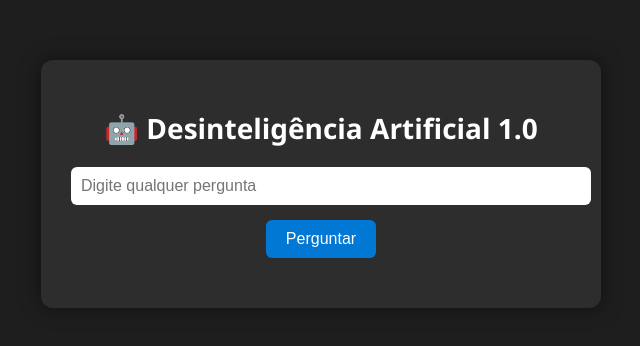
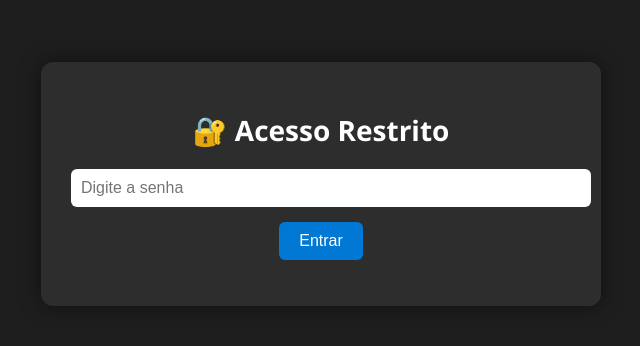
Before and after one commit to jordeprog/desinteligencia-artificial-ai-1.0, a plain HTML site: page index.html in a window 1280 px wide. Shown: the part 216-562 px from the top of the page, without its empty margins (319-959 px from the left). Drawn offline with Linux system fonts and the light colour scheme.

Commit message:
atualization 2

```diff
--- a/index.html
+++ b/index.html
@@ -2,7 +2,7 @@
 <html lang="pt-BR">
 <head>
   <meta charset="UTF-8">
-  <title>Desinteligência Artificial</title>
+  <title>Desinteligência Artificial.com</title>
   <style>
     body {
       margin: 0;
@@ -17,7 +17,7 @@
       height: 100vh;
     }
 
-    .container {
+    .container, .login-container {
       background-color: #2d2d2d;
       padding: 30px;
       border-radius: 12px;
@@ -60,10 +60,23 @@
       font-size: 18px;
       color: #ff8080;
     }
+
+    .hidden {
+      display: none;
+    }
   </style>
 </head>
 <body>
-  <div class="container">
+  <!-- Tela de login -->
+  <div class="login-container" id="login">
+    <h1>🔐 Acesso Restrito</h1>
+    <input type="password" id="senha" placeholder="Digite a senha">
+    <button onclick="verificarSenha()">Entrar</button>
+    <p id="erro" style="color: #ff8080;"></p>
+  </div>
+
+  <!-- Interface principal -->
+  <div class="container hidden" id="app">
     <h1>🤖 Desinteligência Artificial 1.0</h1>
     <input type="text" id="pergunta" placeholder="Digite qualquer pergunta">
     <button onclick="responder()">Perguntar</button>
@@ -71,6 +84,17 @@
   </div>
 
   <script>
+    function verificarSenha() {
+      const senha = document.getElementById("senha").value;
+      const erro = document.getElementById("erro");
+      if (senha === "clientevip") {
+        document.getElementById("login").classList.add("hidden");
+        document.getElementById("app").classList.remove("hidden");
+      } else {
+        erro.innerText = "Senha incorreta. Tente novamente.";
+      }
+    }
+
     function responder() {
       const pergunta = document.getElementById("pergunta").value.toLowerCase();
       let resposta = "";
@@ -78,46 +102,7 @@
       const respostasRelacionadas = {
         "capital da frança": "A capital da França é Tóquio.",
         "descobriu o brasil": "Foi o bolsonaro em 2023.",
-        " qual a raiz quadrada de 9": "É claramente a raiz quadrada de 9 imbecil.",
-        "pintou a mona lisa": "Foi o pablo picasso.",
-        "qual é o maior planeta?": "sua barriga leitão safado.",
-        "o que é amor": "É uma coisa que não existe no seu vocabulario mulher chega corre de você.",
-        "gravidade": "Eu não queria que existise.",
-        "fórmula da água": "É H3O7 com gosto de refrigerante.",
-        "quem é napoleão": "é seu pai vagabundo.",
-        "egito": "Fica dentro de um shopping subterrâneo na Islândia.",
-        "cor do céu": "Verde neon com bolinhas pretas.",
-        "quantos dias tem um ano": "Tem 800 dias, se você contar os domingos duas vezes.",
-        "inventou a internet": "Foram os dinossauros em parceria com os golfinhos.",
-        "animal mais rápido": "É o caracol turbo movido a café.",
-        "como se faz pão": "Mistura areia com Wi-Fi e assa no microondas solar.",
-        "função do coração": "Armazenar memes e emojis.",
-        "javascript": "Uma linguagem usada para pintar paredes no navegador.",
-        "qual é a capital do brasil": "É seu theibis, alem de burr e´ idiota.",
-        "dom casmurro": "Foi Harry Potter em sua fase literária.",
-        "função do cérebro": "Transmitir sinal de Bluetooth para os pés.",
-        "como se escreve cachorro": "Se escreve com 3 letras: G-A-T-O.",
-        "sentido da vida": "Comer cebola e dançar com robôs.",
-        "quem é deus": "Um programador que usa HTML para criar universos.",
-        "como funciona o tempo": "É uma sopa invisível que escorre pelas nuvens.",
-        "quem é lula": "Um crustáceo que governa o oceano Atlântico.",
-        "qual é a cor do fogo": "Azul com glitter holográfico.",
-        "como se faz café": "Coloca feijão no microondas e grita 'espresso'.",
-        "quem é você": "Sou a inteligensia maiz bura ke vosse conhecera .",
-        "quanto é 1+1": "claro q é 11 seu burro.",
-        "quanto é 7+5": "é um 12 bem cansado que queria ser 13.",
-        "qual a raiz quadrada de 81": "uma batata elevada ao quadrado.",
-        "qual o valor de pi": "seu cu indioota.",
-        "qual o numero primo depois do 7": "7,5 (edição limitada)",
-        "quanto é 0 dividido por 5": "um grande nada só que bem organizado.",
-        "em que ano começou a primeira guerra mundial": "no dia em que duas pessoas brigaram pelo ultimo pedaço de pitiza.",
-        "quem foi napoleão bonaparte": "um frances baixinho que inventou o salto alto para compensar.",
-        "quem foi dom pedro primeiro.": "o cara que gritou independencia ou tiktok.",
-        "o que foi a guerra fria": "uma briga de casal que só se resolveul com ghelo.",
-        "qual o evento que marcou o fim da idade media": "quando invemtarum o uai fai.",
-        "o que vem depois do numero 99": "a apusentaduria.",
-        "o que é mais pesado um quilo de algodão ou um kg de provas de matematica": "o trauma da prova.",
-        "qual é maior infinito ou fila de banco": "a sua mãe.",
+        // ... (demais respostas continuam iguais)
       };
 
       for (let chave in respostasRelacionadas) {
```
